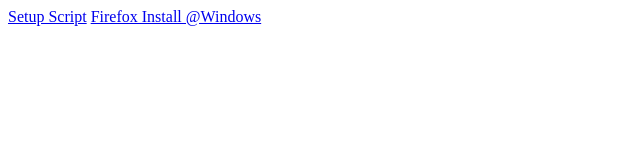
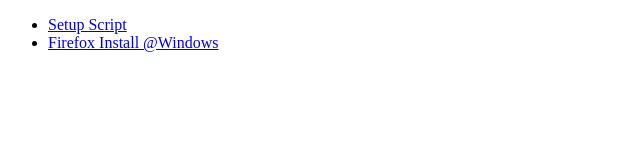
Before and after one commit to anjannair/scripts, a plain HTML site: page index.html in a window 1280 px wide. Shown: the whole page, without its empty margins (0-640 px from the left). Drawn offline with Linux system fonts and the light colour scheme.

Commit message:
HTML added to make wget easier

```diff
--- a/index.html
+++ b/index.html
@@ -5,12 +5,14 @@
     <meta charset="UTF-8">
     <meta http-equiv="X-UA-Compatible" content="IE=edge">
     <meta name="viewport" content="width=device-width, initial-scale=1.0">
-    <title>SCripts</title>
+    <title>Scripts</title>
 </head>
 
 <body>
-    <a href="./basicsetup.sh">Setup Script</a>
-    <a href="./firefox-install.ps1">Firefox Install @Windows</a>
+    <ul>
+        <li><a href="./basicsetup.sh">Setup Script</a></li>
+        <li><a href="./firefox-install.ps1">Firefox Install @Windows</a></li>
+    </ul>
 </body>
 
 </html>
```
